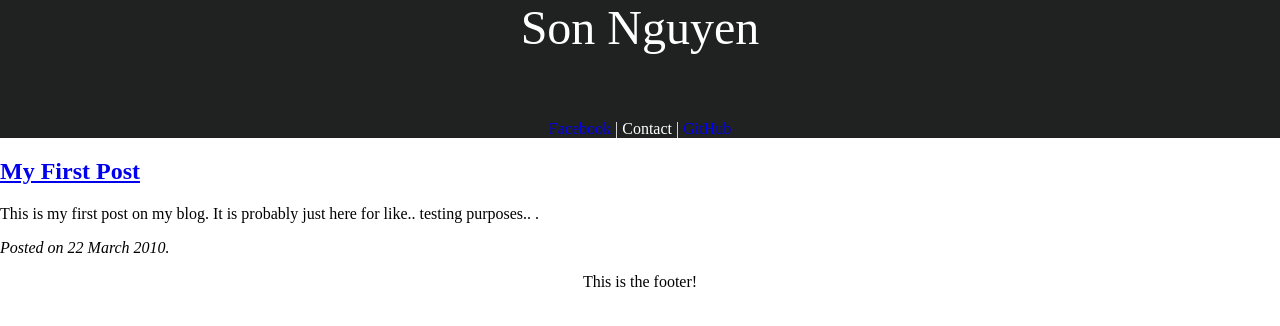
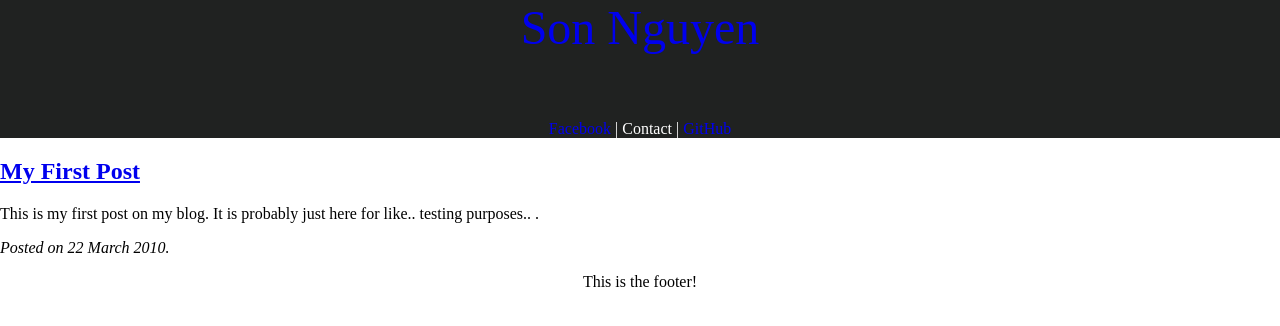
Before and after one commit to son-nguyen/son-nguyen.github.com, a Jekyll site: the page built from index.html, in a window 1280 px wide. Shown: the top 326 px of the page. Built offline with Jekyll 4.4.1, drawn with Linux system fonts in a browser that asks for light colours.

Commit message:
page title brings you back to homepage

```diff
--- a/_includes/page-header.html
+++ b/_includes/page-header.html
@@ -1,4 +1,4 @@
     <body>
         <div id="header">
-            <div class="title">Son Nguyen</div>
+            <div class="title"><a href="http://son-nguyen.github.com/">Son Nguyen</a></div>
         </div>
--- a/stylesheets/style.css
+++ b/stylesheets/style.css
@@ -15,6 +15,17 @@
     text-align:center;
 }
 
+#header a {
+    text-decoration:none;
+}
+
+#header a:visited {
+    color:#fff;
+}
+
+#header a:hover {
+    color:green;
+}
 #content {
 }
 
```
